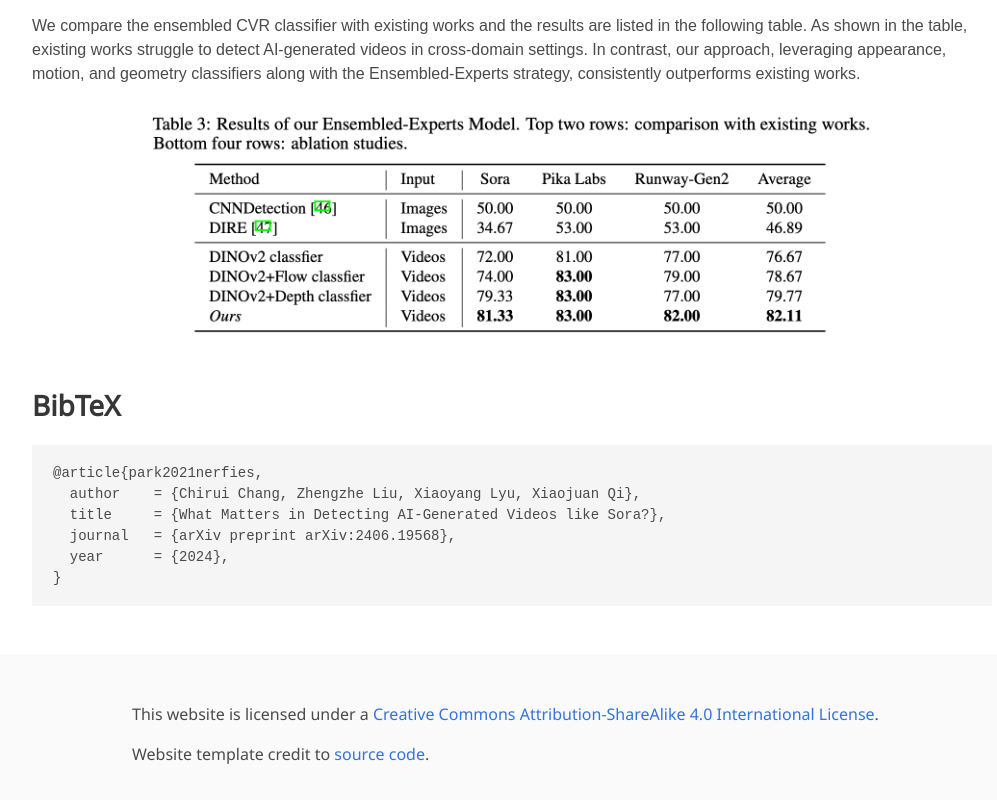
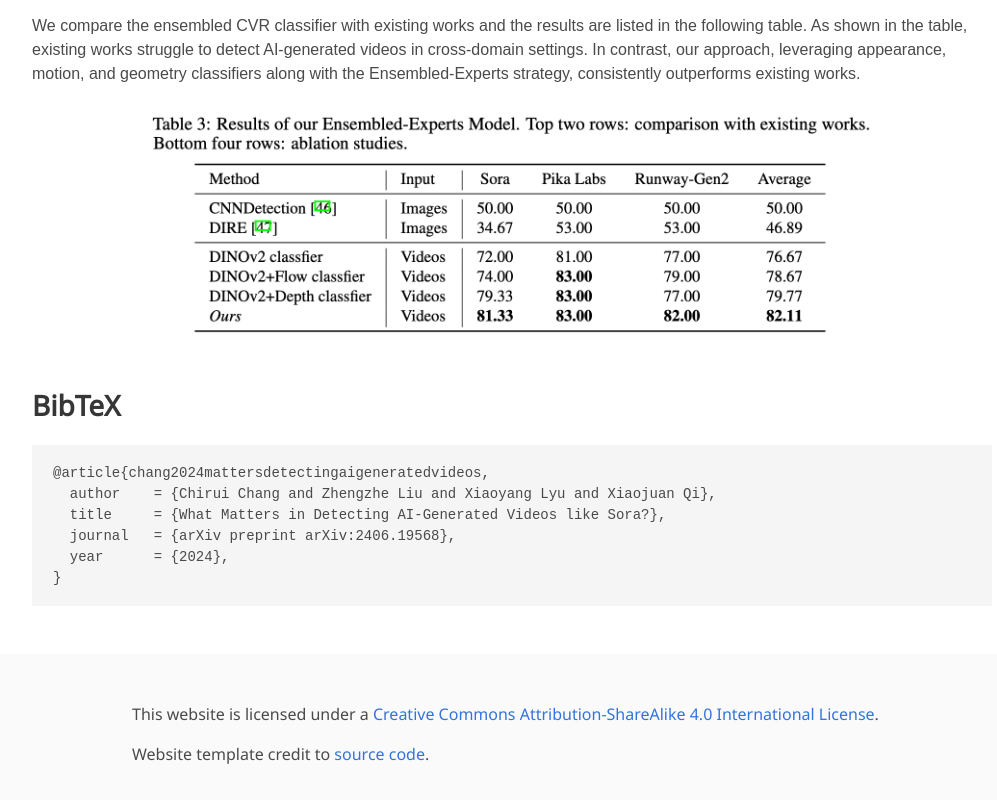
Before and after one commit to jUstin-crchang/3DCNNDetection.github.io, a plain HTML site: page index.html in a window 1280 px wide. Shown: the part 4103-4903 px from the top of the page, without its empty margins (128-1125 px from the left). Drawn offline with nearby package versions, Linux system fonts and the light colour scheme; some icons are missing; a web font is replaced by a local one.

Commit message:
Update index.html

```diff
--- a/index.html
+++ b/index.html
@@ -291,8 +291,8 @@
 <section class="section" id="BibTeX">
   <div class="container is-max-desktop content">
     <h2 class="title">BibTeX</h2>
-    <pre><code>@article{park2021nerfies,
-  author    = {Chirui Chang, Zhengzhe Liu, Xiaoyang Lyu, Xiaojuan Qi},
+    <pre><code>@article{chang2024mattersdetectingaigeneratedvideos,
+  author    = {Chirui Chang and Zhengzhe Liu and Xiaoyang Lyu and Xiaojuan Qi},
   title     = {What Matters in Detecting AI-Generated Videos like Sora?},
   journal   = {arXiv preprint arXiv:2406.19568},
   year      = {2024},
```
